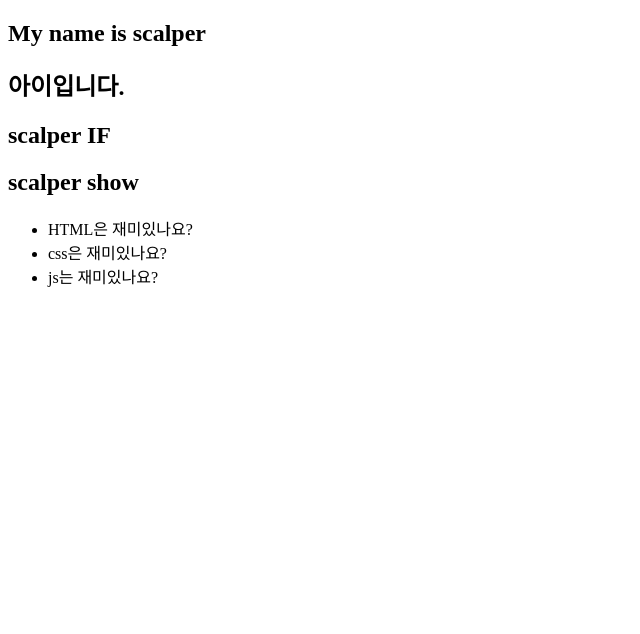
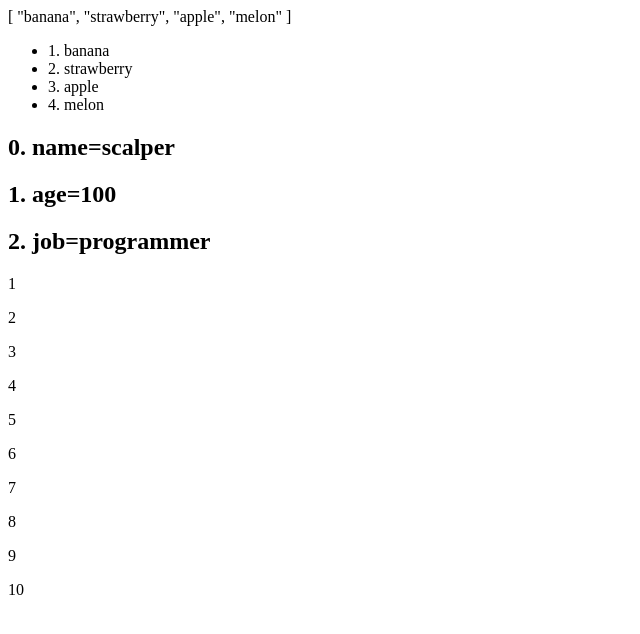
Before and after one commit to dkdiek/Vue3_Class_Practice2, a Vue app: page / in a window 1280 px wide. Shown: the top 634 px of the page, without its empty margins (0-640 px from the left). Built offline with nearby package versions, Linux system fonts and the light colour scheme.

Commit message:
반복문

```diff
--- a/src/App.vue
+++ b/src/App.vue
@@ -1,31 +1,22 @@
 <template>
+  <!-- 배열 바로 꺼내면 [ "banana", "strawberry", "apple", "melon" ] -->
   <div>
-    <!--if 조건에 따라 보여지고 안보여짐 false면 v-else가 출력됨 -->
-    <h2 v-if="showName">My name is {{ user.name }}</h2>
-    <h2 v-else>이름을 보여줄 수 없습니다.</h2>
+    {{ fruits }}
 
-    <!-- if문, else-if, else 중간에 다른 태그가 들어가면 안되고 이어져야 된다 -->
-    <h2 v-if="user.age > 20">당신은 성인입니다.</h2>
-    <h2 v-else-if="user.age > 14 && user.age < 20">청소년입니다.</h2>
-    <h2 v-else>아이입니다.</h2>
-
-    <!-- false일 때 v-if는 아예 렌더링을 안하고 v-show는 style을 none으로 설정 -->
-    <h2 v-if="showName">{{ user.name }} IF</h2>
-    <h2 v-show="showName">{{ user.name }} show</h2>
-
-    <!--template으로 여러개 묶어서 조건 적용 - template은 html에 태그로 노출 안된다-->
-    <ul>
-      <template v-if="question === 'frontend'">
-        <li>HTML은 재미있나요?</li>
-        <li>css은 재미있나요?</li>
-        <li>js는 재미있나요?</li>
-      </template>
-      <template v-else>
-        <li>java는 재미있나요?</li>
-        <li>python는 재미있나요?</li>
-        <li>C#는 재미있나요?</li>
-      </template>
-    </ul>
+    <!-- 배열,object를 v-for로 꺼내기 v-for-"변수 in 또는 of 배열" :key="키값" (fruit,index)로 써서 index를 받을 수 있음 -->
+    <div>
+      <ul>
+        <li v-for="(fruit, index) in fruits" :key="index">
+          {{ index + 1 }}. {{ fruit }}
+        </li>
+      </ul>
+      <!-- object v-for로 꺼내기 -->
+      <h2 v-for="(value, key, index) in user" :key="key">
+        {{ index }}. {{ key }}={{ value }}
+      </h2>
+      <!-- 숫자도 반복 시킬 수 있다-->
+      <p v-for="n in 10" :key="n">{{ n }}</p>
+    </div>
   </div>
 </template>
 
@@ -34,11 +25,10 @@ export default {
   name: "App",
   data() {
     return {
-      question: "frontend",
-      showName: true,
+      fruits: ["banana", "strawberry", "apple", "melon"],
       user: {
         name: "scalper",
-        age: 1,
+        age: 100,
         job: "programmer",
       },
     };
```
